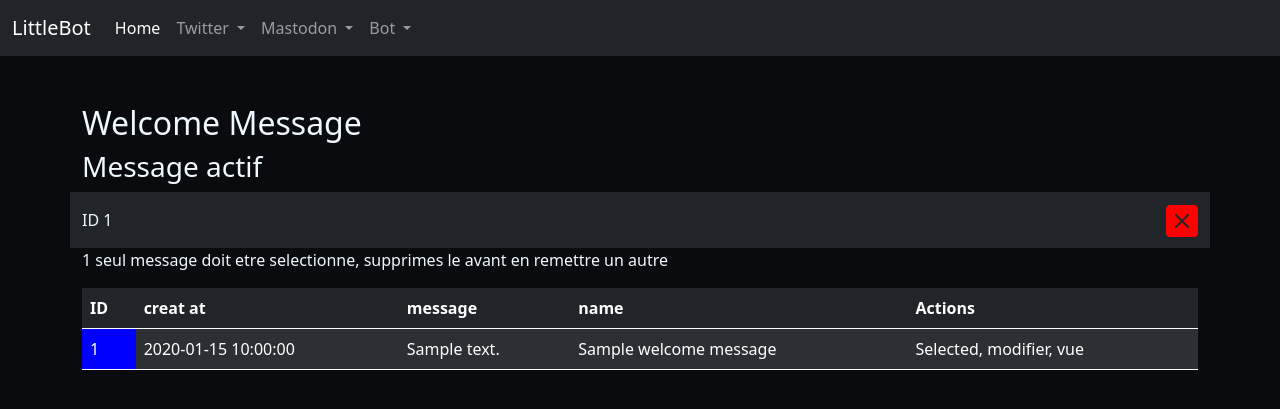
After one commit to ericc70/BotSocialMedia, a Symfony app: template templates/twitter/welcome-message.html.twig in a window 1280 px wide. The commit adds this page. Shown: the top 409 px of the page. Run offline with Twig, Linux system fonts and the light colour scheme; the template is opened without the code that fills it: most values are stand-ins (such as "Sample title", 1, 10 or a date in 2020); some libraries are stand-ins or nearby versions; some web fonts are replaced.

Commit message:
welcome message twig

```diff
--- /dev/null
+++ b/templates/twitter/welcome-message.html.twig
@@ -0,0 +1,81 @@
+{% extends 'base.html.twig' %}
+
+{% block title %}Hello TwitterController!
+{% endblock %}
+
+{% block body %}
+
+	<div class="container-fluid mt-5">
+
+		<div class="container">
+			<div class='row'>
+				<div class='col-12'>
+					<h2>
+						Welcome Message</h2>
+				</div>
+			</div>
+		</div>
+		<div class="container">
+			<div class='row'>
+				<h3>
+					Message actif</h3>
+				<div class='col-12 bg-dark d-flex justify-content-between'>
+					<div>
+						<p></p>
+						<p>ID
+							{% for item in WMessrule.welcome_message_rules %}
+								{{ item.welcome_message_id }}
+							{% endfor %}
+						</p>
+					</div>
+					<div>
+						<a class="button" href="#">
+							<i class="bi bi-x-square-fill" style="font-size: 2rem; color: red;"></i>
+						</a>
+					</div>
+
+				</div>
+				<p>1 seul message doit etre selectionne, supprimes le avant en remettre un autre</p>
+			</div>
+		</div>
+
+
+		<div class="container mb-5">
+			<div class='row'>
+				<div class='col-12'>
+					<div class="col-12">
+						<table class="table table-dark table-striped">
+							<thead>
+								<tr>
+									<th scope="col">ID</th>
+									<th scope="col">creat at</th>
+									<th scope="col">message</th>
+									<th scope="col">name</th>
+									<th scope="col">Actions</th>
+								</tr>
+							</thead>
+							<tbody>
+
+
+								{% for Wmes in Wmess.welcome_messages %}
+
+									<tr>
+										<td {% if Wmes.id == WMessrule.welcome_message_rules.0.welcome_message_id %} style="background:blue !important" {% endif %}>{{ Wmes.id}}</td>
+										<td>{{ Wmes.created_timestamp}}</td>
+										<td>{{Wmes.message_data.text }}</td>
+										<td>{{ Wmes.name}}</td>
+
+										<td>Selected, modifier, vue</td>
+									</tr>
+								{% endfor %}
+							</tbody>
+							<tbody></tbody>
+						</div>
+					</div>
+				</div>
+
+
+			</div>
+
+
+		{% endblock %}
```
Also changed, not shown: src/Controller/TwitterController.php (+29 -1 lines), src/Service/TwitterApiService.php (+32 -6 lines), templates/twitter/index.html.twig (+2 -6 lines).
